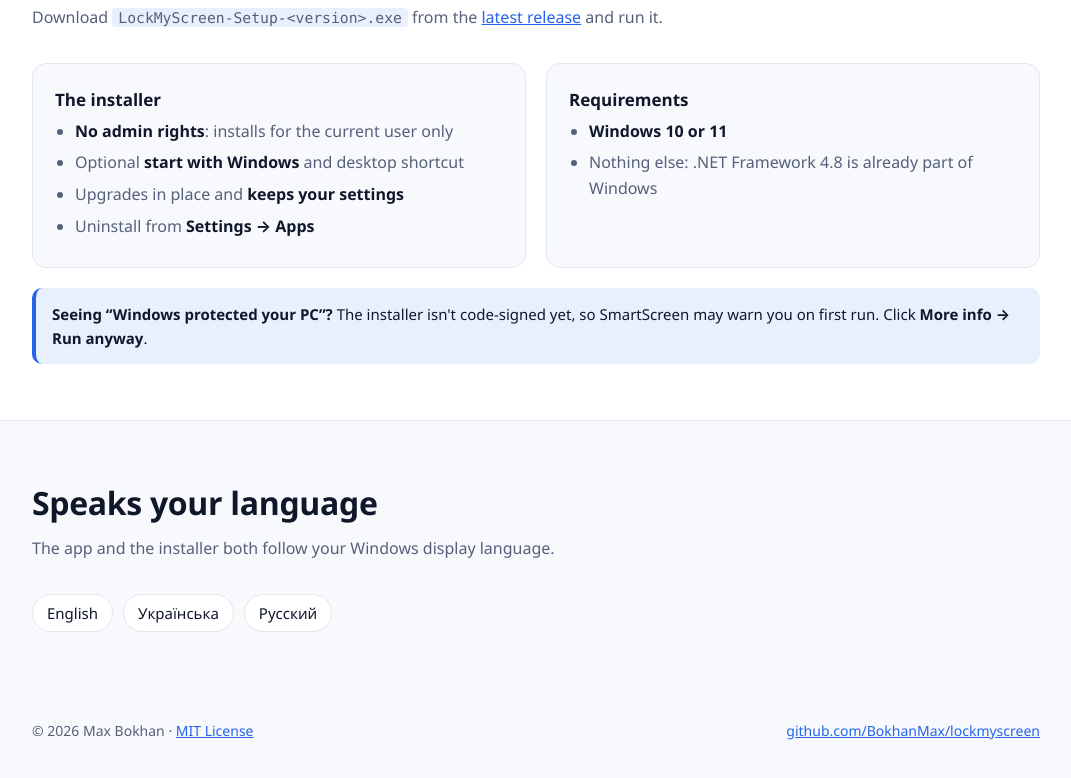
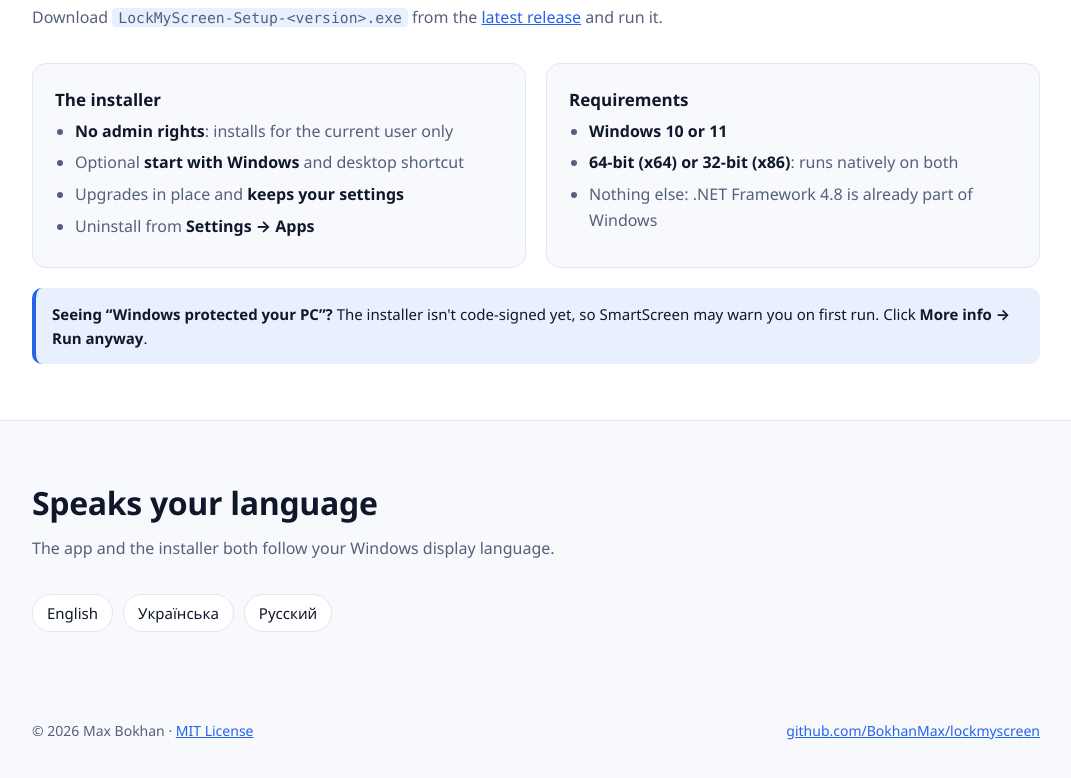
Before and after one commit to BokhanMax/lockmyscreen, a plain HTML site: page docs/index.html in a window 1280 px wide. Shown: the part 1827-2605 px from the top of the page, without its empty margins (104-1175 px from the left). Drawn offline with Linux system fonts and the light colour scheme.

Commit message:
Fix Requirements

```diff
--- a/docs/index.html
+++ b/docs/index.html
@@ -331,6 +331,7 @@
           <h3>Requirements</h3>
           <ul>
             <li><strong>Windows 10 or 11</strong></li>
+            <li><strong>64-bit (x64) or 32-bit (x86)</strong>: runs natively on both</li>
             <li>Nothing else: .NET Framework 4.8 is already part of Windows</li>
           </ul>
         </div>
```
Also changed, not shown: 1 other file.
